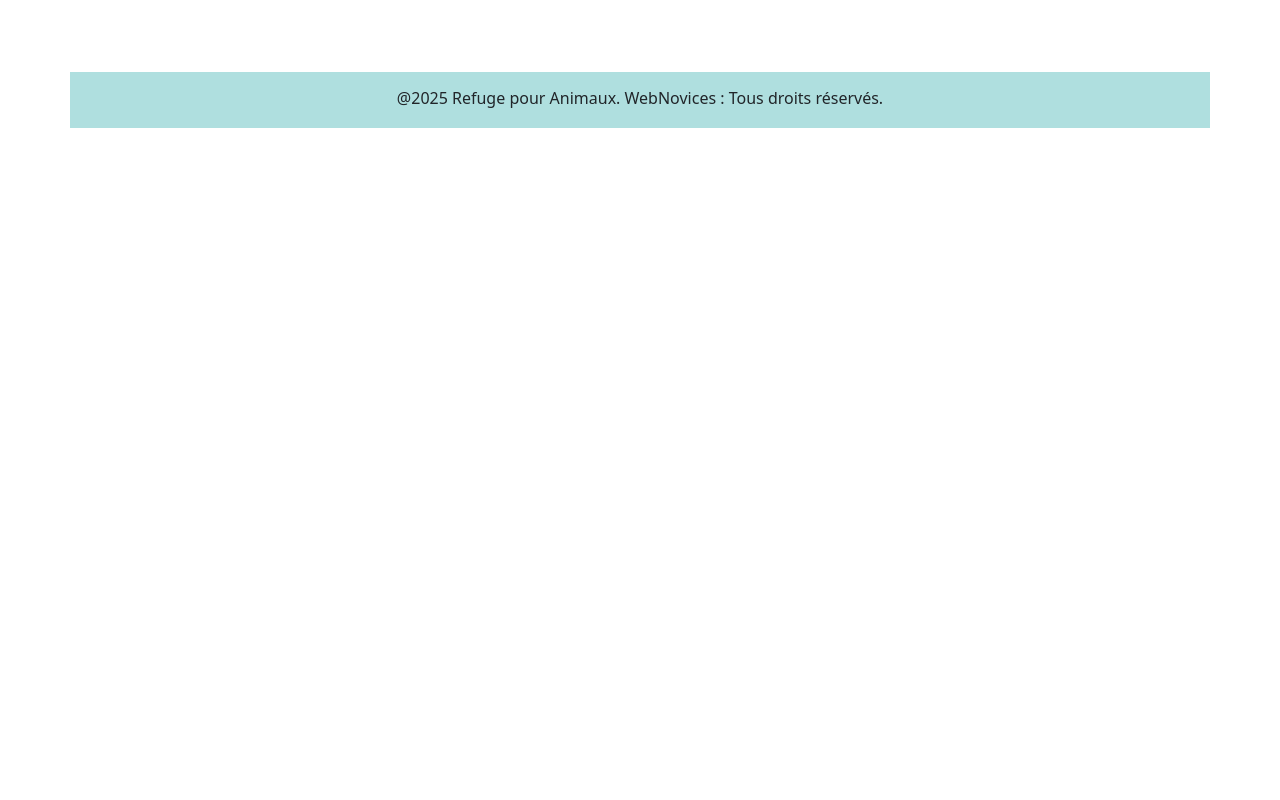
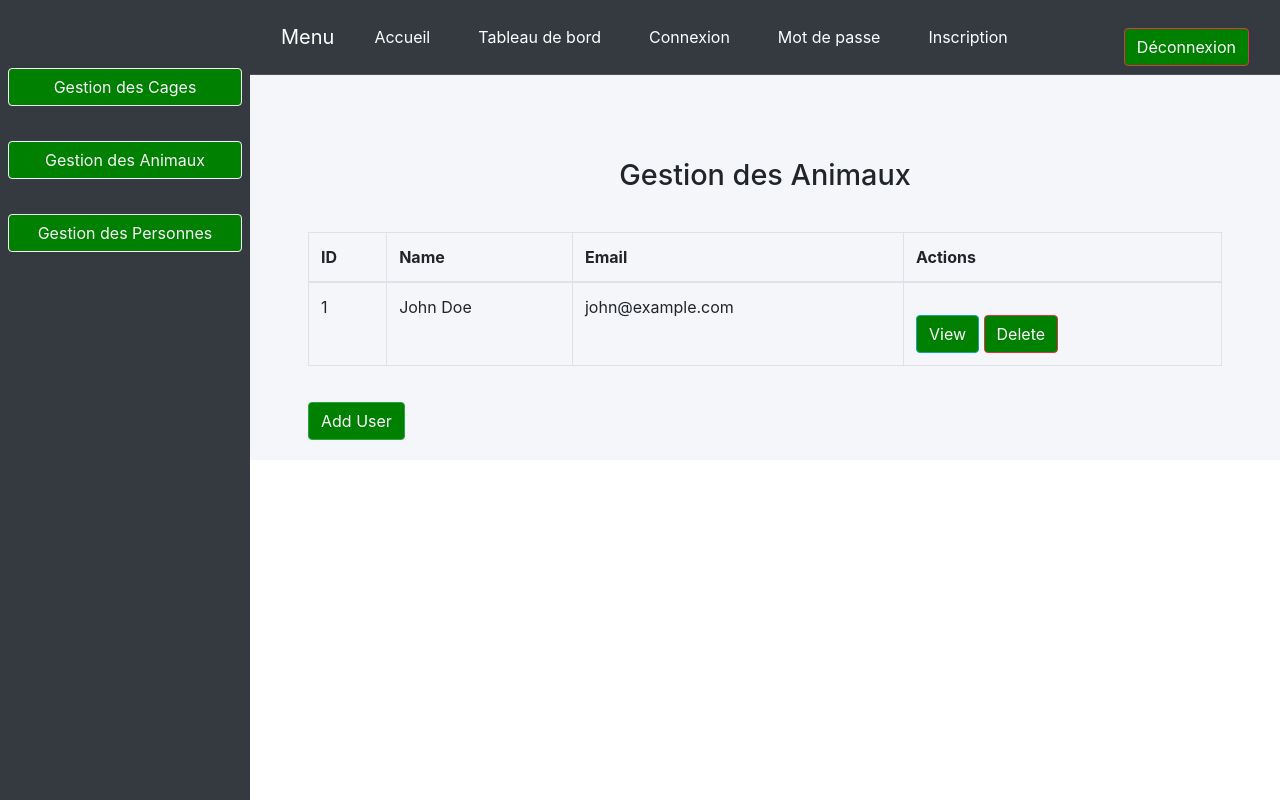
Before and after one commit to Syllac21/Brief4, a PHP site: page / in a window 1280 px wide. Run offline with PHP 8.4, Linux system fonts and the light colour scheme; some libraries are stand-ins or nearby versions.

Commit message:
dashboard

```diff
--- a/www/index.php
+++ b/www/index.php
@@ -7,6 +7,6 @@
 </head>
 <body>
     <?php
-    include './src/template/footer.php' ?>
+    include './src/template/dashboard.php' ?>
 </body>
 </html>
--- /dev/null
+++ b/www/src/template/dashboard.php
@@ -0,0 +1,123 @@
+<!DOCTYPE html>
+<html lang="en">
+<head>
+    <meta charset="UTF-8">
+    <meta name="viewport" content="width=device-width, initial-scale=1.0">
+    <title>Document</title>
+    <link rel="stylesheet" href="https://cdn.jsdelivr.net/npm/admin-lte@3.2/dist/css/adminlte.min.css">
+    <link rel="stylesheet" href="https://stackpath.bootstrapcdn.com/bootstrap/4.5.2/css/bootstrap.min.css">
+
+</head>
+<body>
+
+<style>
+    .btn{
+        margin-top: 20px;
+        background: green;
+    }
+
+    .sidebar {
+        height: 100vh;
+        position: fixed;
+        top: 0;
+        left: 0;
+        width: 250px;
+        background-color: #343a40;
+        padding-top: 20px;
+    }
+    .sidebar .btn {
+        width: 100%;
+        margin-bottom: 15px;
+    }
+
+    .content-wrapper {
+        margin-left: 250px;
+        padding: 20px;
+    }
+
+    nav{
+        color: white;
+    }
+    .btn-danger{
+
+    }
+
+</style>
+
+
+<nav class="main-header navbar navbar-expand-lg navbar-dark bg-dark">
+    <div class="container-fluid">
+        <a href="#  mx-4" class="navbar-brand">Menu</a>
+
+        <div class="collapse navbar-collapse " id="navbarNav">
+            <ul class="navbar-nav me-auto">
+                <li class="nav-item">
+                    <a class="# mx-4 text-white" href="#">Accueil</a>
+                </li>
+                <li class="nav-item">
+                    <a class="# mx-4 text-white" href="#">Tableau de bord</a>
+                </li>
+                <li class="nav-item">
+                    <a class="# mx-4 text-white" href="#">Connexion</a>
+                </li>
+                <li class="nav-item">
+                    <a class="# mx-4 text-white" href="#">Mot de passe</a>
+                </li>
+                <li class="nav-item">
+                    <a class="# mx-4 text-white" href="#">Inscription</a>
+                </li>
+            </ul>
+
+            <!-- Déconnexion Button -->
+            <form class="d-flex  ml-auto">
+                <button class="btn btn-danger" type="submit">Déconnexion</button>
+            </form>
+        </div>
+    </div>
+</nav>
+
+
+<aside class="sidebar">
+    <button class="btn btn-outline-light mt-5">Gestion des Cages</button>
+    <button class="btn btn-outline-light">Gestion des Animaux</button>
+    <button class="btn btn-outline-light">Gestion des Personnes</button>
+</aside>
+
+
+<div class="content-wrapper">
+            <div class="content-header">
+                <h1 class="mt-5 text-center">Gestion des Animaux</h1>
+            </div>
+            <div class="content">
+            <div class="container mt-4">
+                <!-- Users Table -->
+                <div class="container mt-4">
+                    <table id="usersTable" class="table table-bordered">
+                        <thead>
+                            <tr>
+                                <th>ID</th>
+                                <th>Name</th>
+                                <th>Email</th>
+                                <th>Actions</th>
+                            </tr>
+                        </thead>
+                        <tbody>
+                        <tr>
+                                <td>1</td>
+                                <td>John Doe</td>
+                                <td>john@example.com</td>
+                                <td>
+                                <button class="btn btn-info" onclick=""> View</button>
+                                    <button class="btn btn-danger" onclick=""> Delete</button>
+                                </td>
+                            </tr>
+                        </tbody>
+                    </table>
+                    <button class="btn btn-success" data-toggle="modal" data-target="#addUserModal">Add User</button>
+                </div>
+        </div>
+    </div>
+</div>
+
+</body>
+</html>
```
